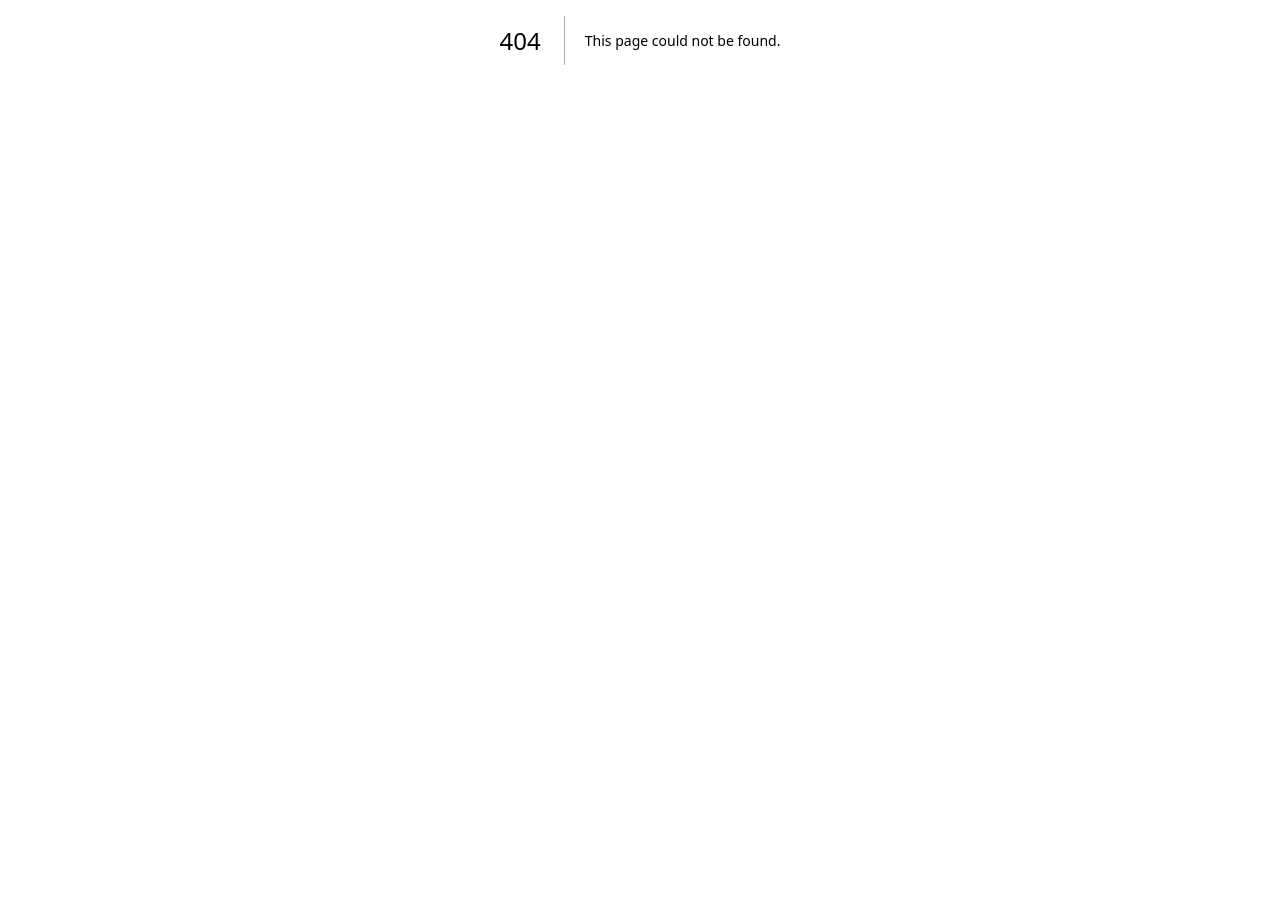
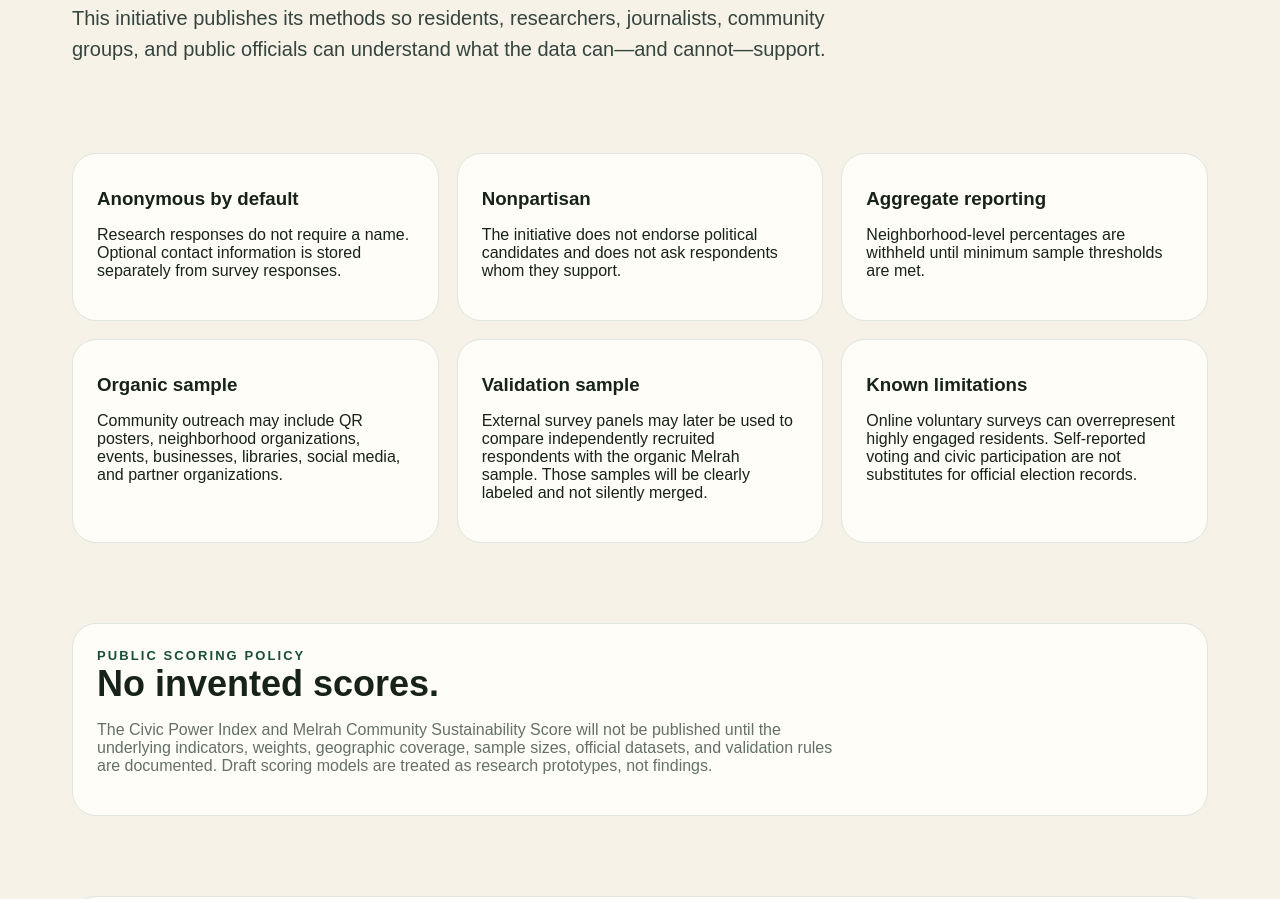
Before and after one commit to CTSLLC-png/melrah-one-schenectady, a Next.js app: page /methodology in a window 1280 px wide. Before the commit this address had no page. Shown: the part 360-1259 px from the top of the page. Before the commit the page ends 800 px from the top, so only its background shows below. Built offline with nearby package versions, Linux system fonts and the light colour scheme.

Commit message:
Add public methodology and research integrity page

```diff
--- /dev/null
+++ b/app/methodology/page.tsx
@@ -0,0 +1,8 @@
+export default function MethodologyPage(){
+  return <main className="shell"><header className="topbar"><div><a href="/" className="brand">ONE <span>SCHENECTADY</span></a><div className="tagline">Open Methodology</div></div><nav className="nav"><a href="/survey">Take survey</a><a href="/results">Results</a><a href="/accountability">Accountability</a></nav></header>
+  <section className="hero"><div className="eyebrow">Research integrity</div><h1>How we measure Schenectady.</h1><p className="lede">This initiative publishes its methods so residents, researchers, journalists, community groups, and public officials can understand what the data can—and cannot—support.</p></section>
+  <section className="section"><div className="grid"><article className="card feature"><h3>Anonymous by default</h3><p>Research responses do not require a name. Optional contact information is stored separately from survey responses.</p></article><article className="card feature"><h3>Nonpartisan</h3><p>The initiative does not endorse political candidates and does not ask respondents whom they support.</p></article><article className="card feature"><h3>Aggregate reporting</h3><p>Neighborhood-level percentages are withheld until minimum sample thresholds are met.</p></article><article className="card feature"><h3>Organic sample</h3><p>Community outreach may include QR posters, neighborhood organizations, events, businesses, libraries, social media, and partner organizations.</p></article><article className="card feature"><h3>Validation sample</h3><p>External survey panels may later be used to compare independently recruited respondents with the organic Melrah sample. Those samples will be clearly labeled and not silently merged.</p></article><article className="card feature"><h3>Known limitations</h3><p>Online voluntary surveys can overrepresent highly engaged residents. Self-reported voting and civic participation are not substitutes for official election records.</p></article></div></section>
+  <section className="section"><div className="card"><div className="eyebrow">Public scoring policy</div><h2>No invented scores.</h2><p className="sub">The Civic Power Index and Melrah Community Sustainability Score will not be published until the underlying indicators, weights, geographic coverage, sample sizes, official datasets, and validation rules are documented. Draft scoring models are treated as research prototypes, not findings.</p></div></section>
+  <section className="section"><div className="card"><div className="eyebrow">Current public threshold</div><h2>Minimum n = 25</h2><p className="sub">The current prototype withholds neighborhood-level survey percentages below 25 completed responses. This is an initial privacy and interpretation safeguard, not a claim that 25 responses make a sample statistically representative. Thresholds may increase before public launch.</p></div></section>
+  </main>
+}
```
